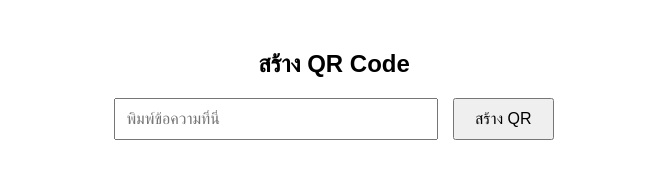
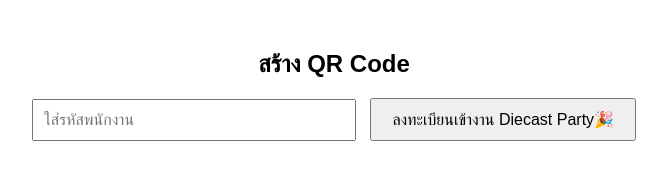
Before and after one commit to EngDiecast/EngDiecast.github.io, a plain HTML site: page index.html in a window 1280 px wide. Shown: the whole page, without its empty margins (306-973 px from the left). Drawn offline with Linux system fonts and the light colour scheme.

Commit message:
Update index.html

```diff
--- a/index.html
+++ b/index.html
@@ -27,8 +27,8 @@
 <body>
 
   <h2>สร้าง QR Code</h2>
-  <input type="text" id="text-input" placeholder="พิมพ์ข้อความที่นี่">
-  <button onclick="generateQR()">สร้าง QR</button>
+  <input type="text" id="text-input" placeholder="ใส่รหัสพนักงาน">
+  <button onclick="generateQR()">ลงทะเบียนเข้างาน Diecast Party🎉</button>
 
   <div id="qrcode"></div>
 
```
